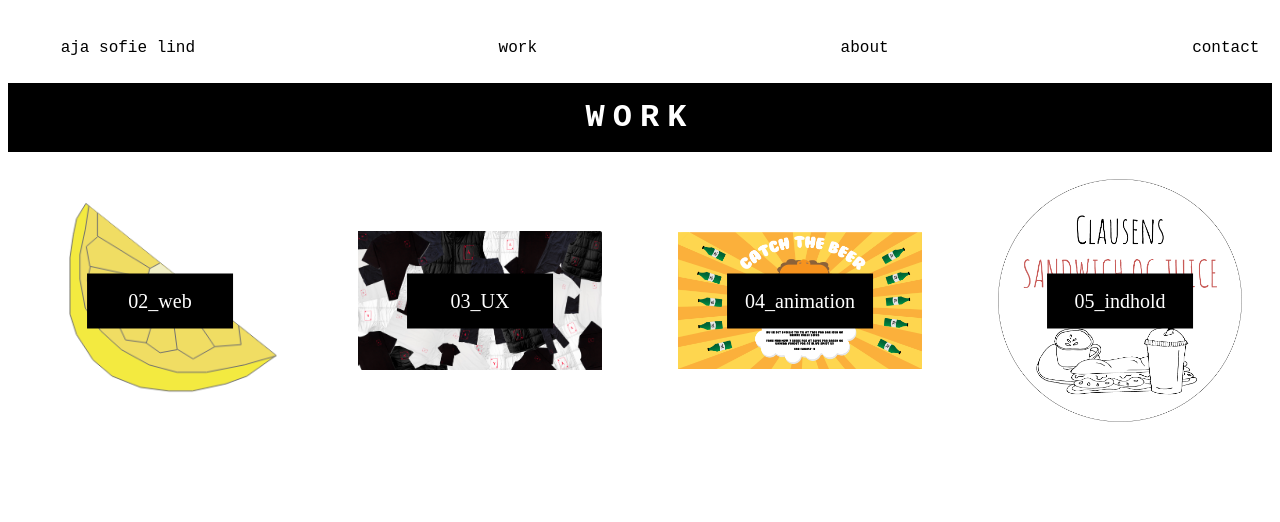
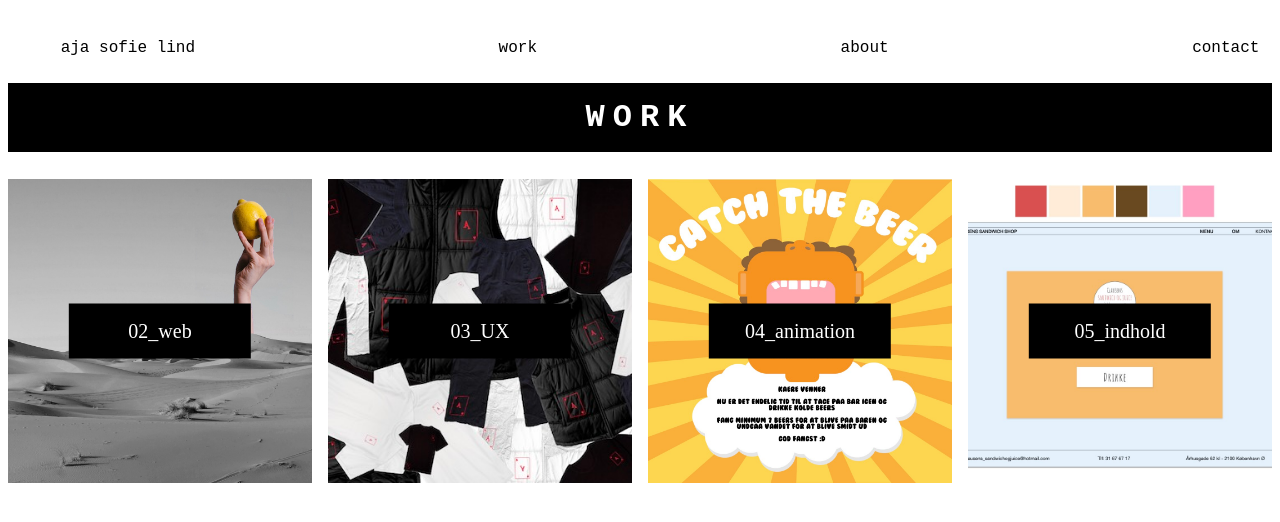
Before and after one commit to ajax0363/portfolio, a plain HTML site: page work.html in a window 1280 px wide. Drawn offline with Linux system fonts and the light colour scheme.

Commit message:
billeder

```diff
--- a/index.css
+++ b/index.css
@@ -45,7 +45,7 @@ h2 {
 /* Work */
 .box {
   position: relative;
-  width: 80%;
+  width: 100%;
   display: grid;
 }
 
--- a/work.html
+++ b/work.html
@@ -25,22 +25,22 @@
         <h2>WORK</h2>
         <div class="container">
           <div class="box">
-            <img src="images/citron.png" alt="Citron logo" class="image" />
+            <img src="images/citron.jpg" alt="Citron" class="image" />
             <div class="text"><a href="02_web.html">02_web</a></div>
           </div>
 
           <div class="box">
-            <img src="images/ux.png" alt="ux" class="image" />
+            <img src="images/ux.jpeg" alt="ux" class="image" />
             <div class="text"><a href="03_UX.html">03_UX</a></div>
           </div>
 
           <div class="box">
-            <img src="images/start.png" alt="Spil" class="image" />
+            <img src="images/start.jpeg" alt="Spil" class="image" />
             <div class="text"><a href="04_animation.html">04_animation</a></div>
           </div>
 
           <div class="box">
-            <img src="images/clausens.png" alt="clausens" class="image" />
+            <img src="images/clausens.jpeg" alt="clausens" class="image" />
             <div class="text"><a href="05_indhold.html">05_indhold</a></div>
           </div>
         </div>
```
Also changed, not shown: 02_web.html (+5 -1 lines), images/citron.jpg (added), images/citron.png (deleted), images/clausens.jpeg (added), images/clausens.png (deleted), images/start.jpeg (added), images/start.png (deleted), images/ux.jpeg (added), images/ux.png (deleted).
